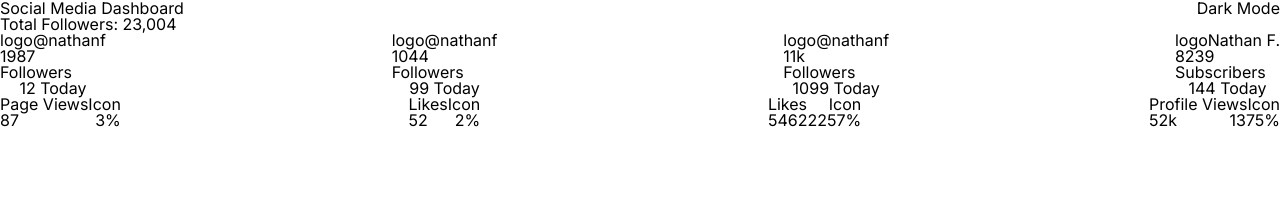
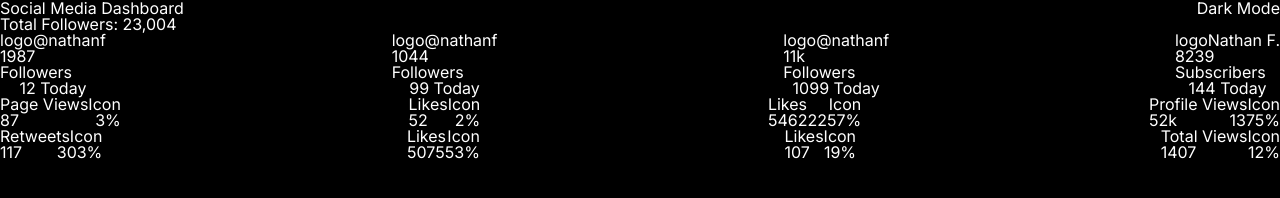
Before and after one commit to Auriles/social-media-dashboard, a React app in the folder my-app/: page / in a window 1280 px wide. Built offline with nearby package versions, Linux system fonts and the light colour scheme.

Commit message:
Finishing HTML Structure

```diff
--- a/my-app/sass/base/_basics.scss
+++ b/my-app/sass/base/_basics.scss
@@ -0,0 +1,3 @@
+body {
+    background-color: black;
+}
--- a/my-app/sass/layout/_HomeComponent.scss
+++ b/my-app/sass/layout/_HomeComponent.scss
@@ -3,6 +3,7 @@
 .home-component {
     p {
         font-family: $main_font;
+        color: white;
     }
 }
 
@@ -115,3 +116,9 @@
     flex-direction: row;
     justify-content: space-between;
 }
+
+.overview-bottom {
+    display: flex;
+    flex-direction: row;
+    justify-content: space-between;
+}
--- a/my-app/src/components/layout/HomeComponent.js
+++ b/my-app/src/components/layout/HomeComponent.js
@@ -132,6 +132,58 @@ class HomeComponent extends Component {
 
                 </div>
 
+                <div className="overview-bottom">
+
+                    {/* TWITTER CARD OVERVIEW 1 */}
+                    <div className="twitter-retweets">
+                        <div className="card-top">
+                            <p>Retweets</p>
+                            <p>Icon</p>
+                        </div>
+                        <div className="card-bottom">
+                            <p>117</p>
+                            <p>303%</p>
+                        </div>
+                    </div>
+
+                    {/* TWITTER CARD OVERVIEW 2 */}
+                    <div className="twitter-likes">
+                        <div className="card-top">
+                            <p>Likes</p>
+                            <p>Icon</p>
+                        </div>
+                        <div className="card-bottom">
+                            <p>507</p>
+                            <p>553%</p>
+                        </div>
+                    </div>
+
+                    {/* YOUTUBE CARD OVERVIEW 1 */}
+                    <div className="youtube-likes">
+                        <div className="card-top">
+                            <p>Likes</p>
+                            <p>Icon</p>
+                        </div>
+                        <div className="card-bottom">
+                            <p>107</p>
+                            <p>19%</p>
+                        </div>
+                    </div>
+
+                    {/* YOUTUBE CARD OVERVIEW 2 */}
+                    <div className="youtube-total-views">
+                        <div className="card-top">
+                            <p>Total Views</p>
+                            <p>Icon</p>
+                        </div>
+                        <div className="card-bottom">
+                            <p>1407</p>
+                            <p>12%</p>
+                        </div>
+                    </div>
+
+                </div>
+
             </div>
         );
     }
```
Also changed, not shown: my-app/src/css/main.css, 1 other file.
